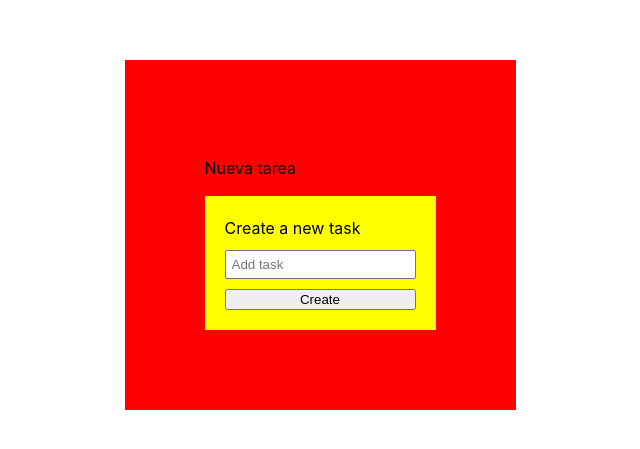
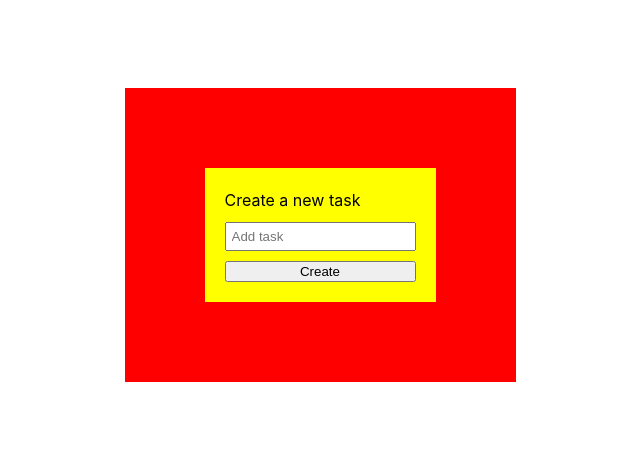
Before and after one commit to N-A-C-H-O/TaskApp, a React app: page / in a window 1280 px wide. Shown: the part 165-614 px from the top of the page, without its empty margins (320-960 px from the left). Built offline with nearby package versions, Linux system fonts and the light colour scheme; the HTML template or start-up script is replaced by a standard one.

Commit message:
refactor: change Submit TaskItem component

```diff
--- a/src/components/TaskContainer/TaskContainer.tsx
+++ b/src/components/TaskContainer/TaskContainer.tsx
@@ -1,18 +1,13 @@
 import "./TaskContainer.css";
 import TaskForm from "../TaskForm/TaskForm";
 import { useState } from "react";
-import { Task } from "../../types";
+import { Task, addTask } from "../../types";
 import TaskItem from "../TaskItem/TaskItem";
 
 const TaskContainer = () => {
-  const [tasks, setTasks] = useState<Task[]>([
-    {
-      name: "Nueva tarea",
-      isCompleted: true
-    }
-  ]);
+  const [tasks, setTasks] = useState<Task[]>([]);
 
-  const addTask = (newTask: Task): void => {
+  const addTask: addTask = (newTask) => {
     setTasks([...tasks, newTask]);
   }
 
--- a/src/components/TaskForm/TaskForm.tsx
+++ b/src/components/TaskForm/TaskForm.tsx
@@ -1,20 +1,24 @@
 import "./TaskForm.css";
-import { Task } from "../../types";
+import { addTask } from "../../types";
+import { useState } from "react";
 
-const TaskForm = ({ addTask }: { addTask: (newTask: Task) => void }) => {
+const TaskForm = ({ addTask }: { addTask: addTask }) => {
+  const [inputValue, setInputValue] = useState<string>("");
+
+  const handleChange = (e: React.ChangeEvent<HTMLInputElement>) => {
+    const value = e.target.value;
+    setInputValue(value);
+  }
 
   const handleSubmit = (e: React.FormEvent<HTMLFormElement>) => {
     e.preventDefault();
-    const taskInput = (e.target as HTMLFormElement).elements.namedItem("task") as HTMLInputElement;
-    const task: string = taskInput.value;
-
-    addTask({name: task, isCompleted: false});
+    addTask({name: inputValue, isCompleted: false});
   }
 
   return (
     <form className="tasks-form" onSubmit={handleSubmit}>
       <label htmlFor="newTask">Create a new task</label>
-      <input type="text" id="newTask" name="task" placeholder="Add task" />
+      <input type="text" id="newTask" name="task" placeholder="Add task" onChange={handleChange} />
       <button type="submit">Create</button>
     </form>
   )
--- a/src/types.d.ts
+++ b/src/types.d.ts
@@ -2,3 +2,5 @@ export interface Task {
   name: string;
   isCompleted: boolean;
 }
+
+export type addTask = (newTask: Task) => void;
```
